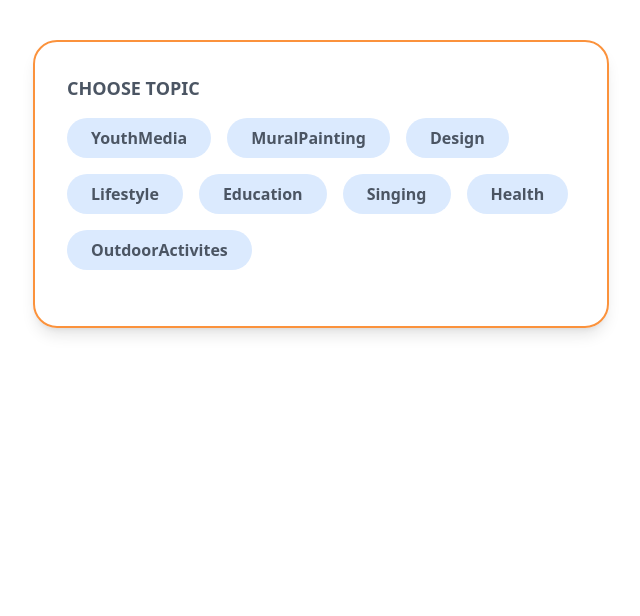
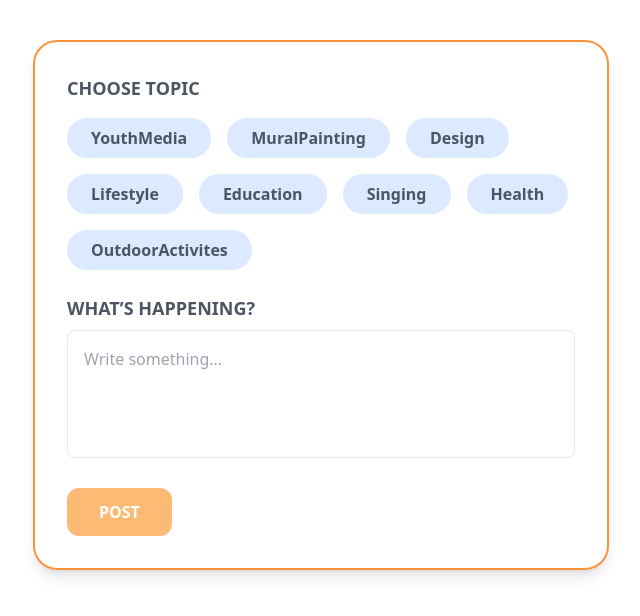
Before and after one commit to ccristina24/industry-project, a plain HTML site: page index.html in a window 1280 px wide. Shown: the whole page, without its empty margins (319-959 px from the left). Drawn offline with nearby package versions, Linux system fonts and the light colour scheme.

Commit message:
added textarea and +post button

```diff
--- a/index.html
+++ b/index.html
@@ -59,12 +59,22 @@
           >
             OutdoorActivites
           </div>
-
         </div>
       </div>
 
+      <div class="mb-6">
+        <h2 class="text-lg font-bold text-gray-600 mb-2">WHAT’S HAPPENING?</h2>
 
-
+        <textarea
+          class="w-full h-32 border rounded-lg p-4 text-gray-600 focus:outline-none focus:ring-2 focus:ring-orange-300 resize-none"
+          placeholder="Write something..."
+        ></textarea>
+      </div>
+      <button
+        class="bg-orange-300 text-white font-bold px-8 py-3 rounded-xl hover:bg-orange-400 transition-colors"
+      >
+        POST
+      </button>
     </div>
   </body>
 </html>
```
